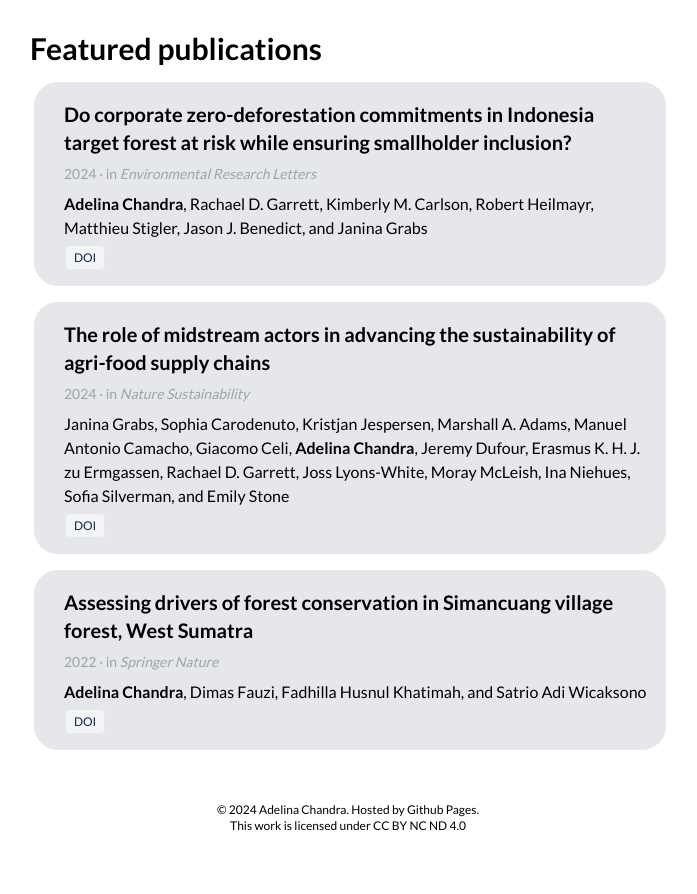
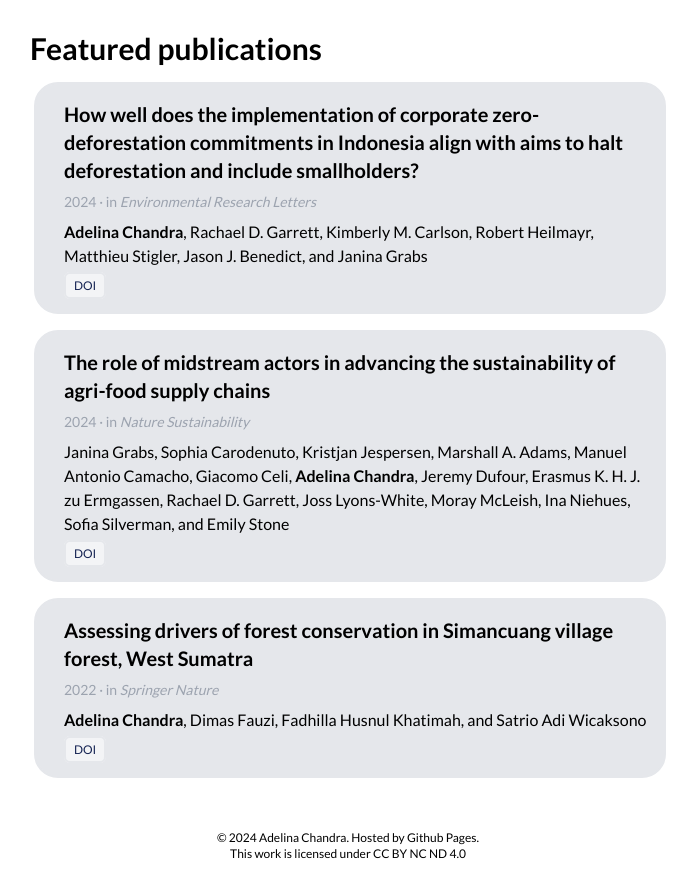
Before and after one commit to adelinachandra/adelinachandra.github.io, a React (Vite) app: page / in a window 1280 px wide. Shown: the part 2026-2920 px from the top of the page, without its empty margins (292-989 px from the left). Before the commit the page ends 2892 px from the top, so only its background shows below. Built offline with nearby package versions, Linux system fonts and the light colour scheme.

Commit message:
Revise publication title

```diff
--- a/src/Components/Publications/Publications.jsx
+++ b/src/Components/Publications/Publications.jsx
@@ -6,7 +6,7 @@ var exp_data = [
     {
         author:"Adelina Chandra, Rachael D. Garrett, Kimberly M. Carlson, Robert Heilmayr, Matthieu Stigler, Jason J. Benedict, and Janina Grabs",
         year:"2024",
-        title:"Do corporate zero-deforestation commitments in Indonesia target forest at risk while ensuring smallholder inclusion?",
+        title:"How well does the implementation of corporate zero-deforestation commitments in Indonesia align with aims to halt deforestation and include smallholders?",
         type:"Environmental Research Letters",
         url:"https://iopscience.iop.org/article/10.1088/1748-9326/ad33d1"
     },
```
